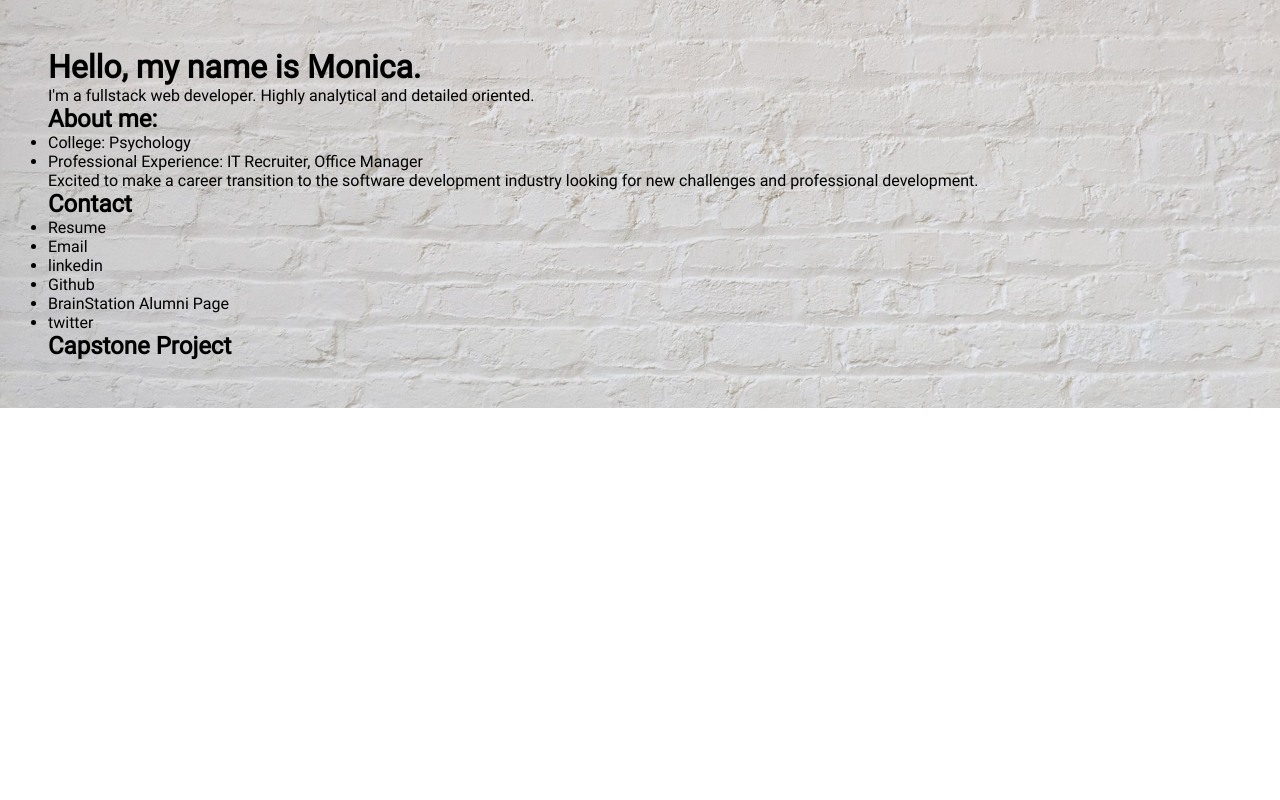
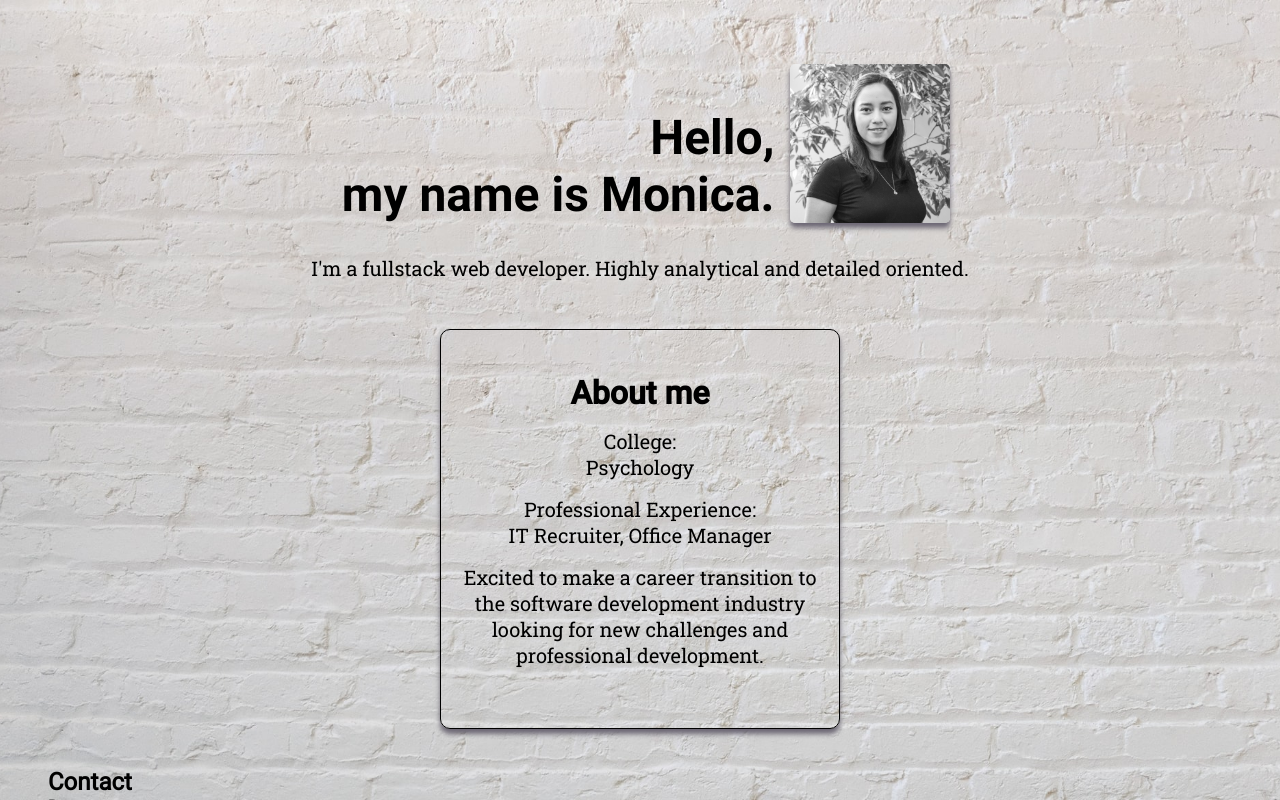
Before and after one commit to monica-zarate/profile, a React (Create React App) app: page / in a window 1280 px wide. Shown: the top 800 px of the page. Built offline with nearby package versions, Linux system fonts and the light colour scheme.

Commit message:
Styled About Component.

```diff
--- a/src/components/About.jsx
+++ b/src/components/About.jsx
@@ -1,22 +1,40 @@
 import React from "react";
 import "./styles/main.css";
+import mz from "../assets/imgs/mz2.jpg";
 
 function About() {
   return (
-    <div>
-      <h1>Hello, my name is Monica.</h1>
-      <p>
-        I'm a fullstack web developer. Highly analytical and detailed oriented.
-      </p>
-      <h2>About me:</h2>
-      <ul>
-        <li>College: Psychology</li>
-        <li>Professional Experience: IT Recruiter, Office Manager</li>
-      </ul>
-      <p>
-        Excited to make a career transition to the software development industry
-        looking for new challenges and professional development.
-      </p>
+    <div className="about">
+      <div className="about__wrapper">
+        <div className="about__info-wrapper">
+          <h1 className="about__title">
+            Hello,
+            <br /> my name is Monica.
+          </h1>
+        </div>
+        <div className="about__img-wrapper">
+          <img className="about__img" src={mz} alt="user-icon" />
+        </div>
+        <p className="about__description">
+          I'm a fullstack web developer. Highly analytical and detailed
+          oriented.
+        </p>
+      </div>
+      <div className="about__details-wrapper">
+        <h2 className="about__subtitle">About me</h2>
+        <ul className="about__list">
+          <li className="about__details">
+            College: <br /> Psychology
+          </li>
+          <li className="about__details">
+            Professional Experience: <br /> IT Recruiter, Office Manager
+          </li>
+        </ul>
+        <p className="about__content">
+          Excited to make a career transition to the software development
+          industry looking for new challenges and professional development.
+        </p>
+      </div>
     </div>
   );
 }
--- a/src/components/styles/main.css
+++ b/src/components/styles/main.css
@@ -30,7 +30,7 @@ body {
   margin: 0 auto;
 }
 
-.flex-center {
+.flex-center, .about__details-wrapper, .about__list {
   display: -webkit-box;
   display: -ms-flexbox;
   display: flex;
@@ -44,6 +44,94 @@ body {
   -webkit-box-align: center;
       -ms-flex-align: center;
           align-items: center;
+}
+
+.about {
+  width: 50rem;
+  height: 45rem;
+  margin: 0 auto;
+}
+
+.about__wrapper {
+  display: -webkit-box;
+  display: -ms-flexbox;
+  display: flex;
+  -ms-flex-wrap: wrap;
+      flex-wrap: wrap;
+  -webkit-box-align: end;
+      -ms-flex-align: end;
+          align-items: flex-end;
+  -webkit-box-pack: center;
+      -ms-flex-pack: center;
+          justify-content: center;
+  padding: 1rem;
+  margin: 0 0 2rem 0;
+}
+
+.about__info-wrapper {
+  width: 60%;
+  margin: 0 0 2rem 0;
+}
+
+.about__title {
+  font-family: "Roboto Bold";
+  font-size: 3rem;
+  text-align: right;
+}
+
+.about__img-wrapper {
+  width: 25%;
+  display: -webkit-box;
+  display: -ms-flexbox;
+  display: flex;
+  -webkit-box-pack: center;
+      -ms-flex-pack: center;
+          justify-content: center;
+  -webkit-box-align: center;
+      -ms-flex-align: center;
+          align-items: center;
+  margin: 0 0 2rem 0;
+}
+
+.about__img {
+  width: 10rem;
+  border-radius: 5px;
+  -webkit-box-shadow: 0 5px 5px 0 #6d6875;
+          box-shadow: 0 5px 5px 0 #6d6875;
+}
+
+.about__description {
+  font-family: "Roboto Slab Regular";
+  font-size: 1.25rem;
+}
+
+.about__details-wrapper {
+  border: 1px solid #000000;
+  -webkit-box-shadow: 0 5px 5px 0 #6d6875;
+          box-shadow: 0 5px 5px 0 #6d6875;
+  border-radius: 10px;
+  width: 25rem;
+  height: 25rem;
+  margin: 0 auto;
+  padding: 1rem;
+}
+
+.about__subtitle {
+  font-family: "Roboto Medium";
+  font-size: 2rem;
+  margin: 0 0 1rem 0;
+}
+
+.about__list {
+  list-style: none;
+  width: 100%;
+}
+
+.about__details, .about__content {
+  text-align: center;
+  font-family: "Roboto Slab Regular";
+  margin: 0 0 1rem 0;
+  font-size: 1.25rem;
 }
 
 @font-face {
--- a/src/components/styles/partials/_about.scss
+++ b/src/components/styles/partials/_about.scss
@@ -0,0 +1,76 @@
+.about {
+  width: 50rem;
+  height: 45rem;
+  //   border: 1px solid $primary-color;
+  margin: 0 auto;
+
+  &__wrapper {
+    display: flex;
+    flex-wrap: wrap;
+    align-items: flex-end;
+    justify-content: center;
+    padding: 1rem;
+    margin: 0 0 2rem 0;
+  }
+
+  &__info-wrapper {
+    width: 60%;
+    margin: 0 0 2rem 0;
+  }
+
+  &__title {
+    font-family: $bold;
+    font-size: 3rem;
+    text-align: right;
+  }
+
+  &__img-wrapper {
+    width: 25%;
+    display: flex;
+    justify-content: center;
+    align-items: center;
+    margin: 0 0 2rem 0;
+  }
+
+  &__img {
+    width: 10rem;
+    border-radius: 5px;
+    box-shadow: 0 5px 5px 0 $secondary-color;
+  }
+
+  &__description {
+    font-family: $slab-regular;
+    font-size: 1.25rem;
+  }
+
+  &__details-wrapper {
+    @extend .flex-center;
+    border: 1px solid $primary-color;
+    box-shadow: 0 5px 5px 0 $secondary-color;
+    border-radius: 10px;
+    width: 25rem;
+    height: 25rem;
+    margin: 0 auto;
+    padding: 1rem;
+  }
+
+  &__subtitle {
+    font-family: $medium;
+    font-size: 2rem;
+    margin: 0 0 1rem 0;
+  }
+
+  &__list {
+    list-style: none;
+    @extend .flex-center;
+    width: 100%;
+  }
+
+  &__details,
+  &__content {
+    text-align: center;
+    font-family: $slab-regular;
+    margin: 0 0 1rem 0;
+    font-size: 1.25rem;
+  }
+}
--- a/src/components/styles/partials/_variables.scss
+++ b/src/components/styles/partials/_variables.scss
@@ -2,3 +2,4 @@ $desktop-width: 1440px;
 $tablet-width: 768px;
 $primary-color: #000000;
 $secondary-color: #6d6875;
+$background-primary: #edeff5;
```
Also changed, not shown: src/assets/imgs/mz2.jpg (added), 1 other file (tests, documents, lock files or other folders).
